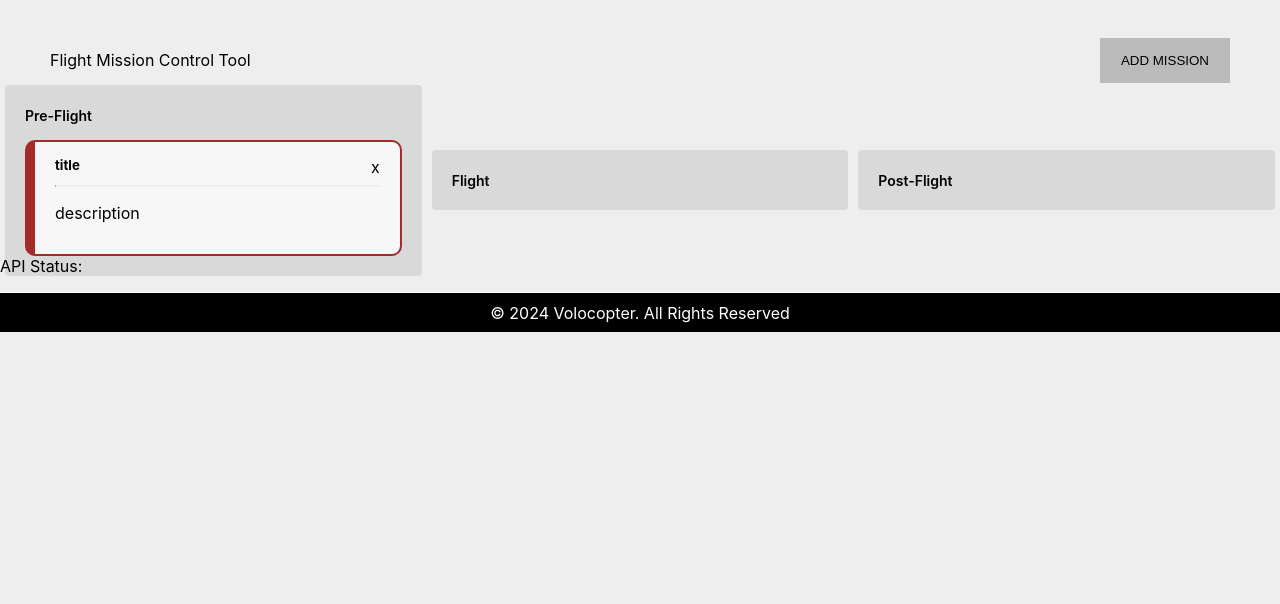
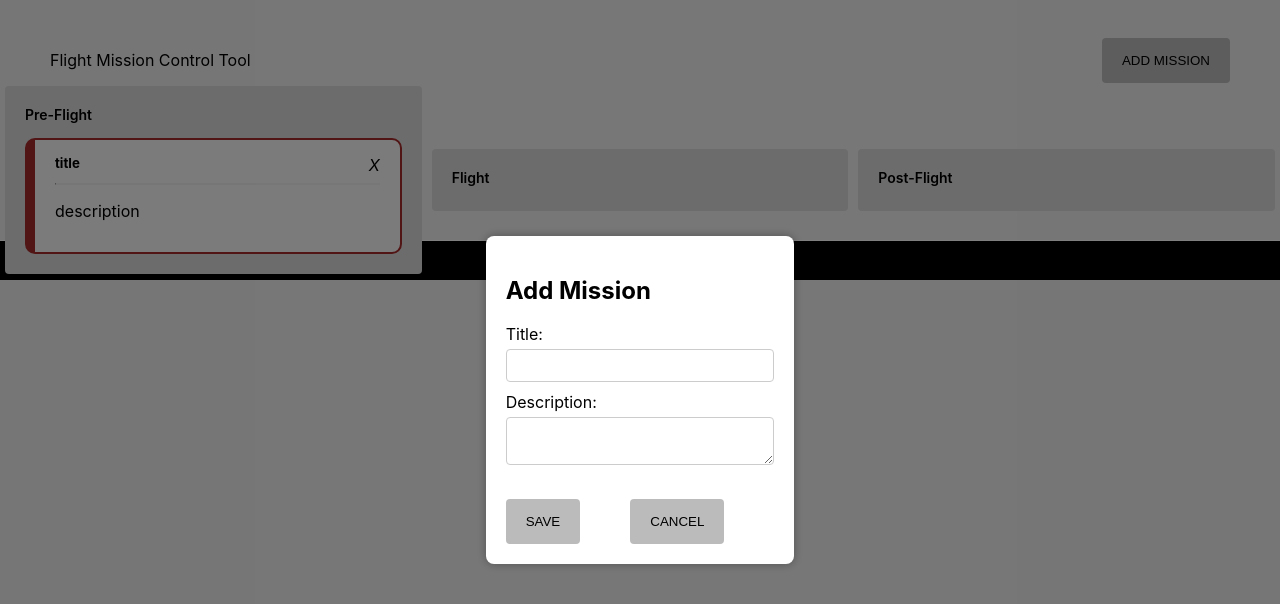
Before and after one commit to adilnesmith/volocopter, a React (Vite) app in the folder client/: page / in a window 1280 px wide. Both pictures are taken after a click on the button "ADD MISSION". Shown: the top 604 px of the page. Built offline with nearby package versions, Linux system fonts and the light colour scheme; no server answers.

Commit message:
feat: add/delete modal added

```diff
--- a/client/src/App.tsx
+++ b/client/src/App.tsx
@@ -3,23 +3,37 @@ import "./App.css"
 import Header from "./components/common/header";
 import Footer from "./components/common/footer/copyright";
 import Board from "./components/board";
+import Modal from "./components/modal";
+
 export const App = () => {
-	const [apiStatus, setApiStatus] = useState<string | null>(null);
+	const [showModal, setShowModal] = useState(false);
 
-	useEffect(() => {
-		fetch("/api/health")
-			.then((response) => response.json())
-			.then((data) => {
-				setApiStatus(data.status);
-			});
-	}, []);
+	const handleAddMission = () => {
+		setShowModal(true);
+	};
+
+	const handleSaveMission = (title: string, description: string) => {
+		// Logic to save the mission
+		setShowModal(false);
+	};
+
+	const handleCancel = () => {
+		setShowModal(false);
+	};
 
 	return (
 		<div>
-			<Header />
-			<Board />
-			<p>API Status: {apiStatus}</p>
+			<Header onAddMission={handleAddMission} />
+			<Board onAddMission={handleAddMission} /> {/* Pass down the function */}
 			<Footer />
+			{showModal && (
+				<Modal
+					mode="add"
+					title="Add Mission"
+					onSave={handleSaveMission}
+					onCancel={handleCancel}
+				/>
+			)}
 		</div>
 	);
 };
--- a/client/src/components/board/index.tsx
+++ b/client/src/components/board/index.tsx
@@ -2,12 +2,21 @@ import { FC } from 'react';
 import styles from './Board.module.scss';
 import Card from '../card';
 
-const Board: FC<{}> = () => {
+interface BoardProps {
+  onAddMission: () => void;
+  onDeleteMission: () => void;
+}
+
+const Board: FC<BoardProps> = ({ onAddMission, onDeleteMission }) => {
+  const dummyDeleteMission = () => {
+    console.log("Delete mission functionality is not implemented yet!");
+  };
+
   return (
     <section className={styles.wrapper}>
       <div className={styles.wrapper__columns__pre}>
         <label>pre-flight</label>
-        <Card />
+        <Card onAddMission={onAddMission} onDeleteMission={dummyDeleteMission} />
       </div>
       <div className={styles.wrapper__columns__in}>
         <label>flight</label>
@@ -16,7 +25,7 @@ const Board: FC<{}> = () => {
         <label>post-flight</label>
       </div>
     </section>
-  )
-}
+  );
+};
 
 export default Board;
--- a/client/src/components/card/index.tsx
+++ b/client/src/components/card/index.tsx
@@ -1,16 +1,47 @@
-import { FC } from 'react';
+import { FC, useState } from 'react';
 import styles from './Card.module.scss';
+import Modal from '../modal';
 
-const Card: FC<{}> = () => {
+interface CardProps {
+  onAddMission: () => void;
+  onDeleteMission: () => void;
+}
+
+const Card: FC<CardProps> = ({ onAddMission, onDeleteMission }) => {
+  const [showDeleteModal, setShowDeleteModal] = useState(false);
+
+  const handleDeleteClick = () => {
+    setShowDeleteModal(true);
+  };
+
+  const handleDeleteConfirm = () => {
+    onDeleteMission();
+    setShowDeleteModal(false);
+  };
+
+  const handleDeleteCancel = () => {
+    setShowDeleteModal(false);
+  };
+
   return (
+    <>
       <div className={styles.wrapper}>
         <div className={styles.wrapper__head}>
           <h5>title</h5>
-        <div>x</div>
+          <i onClick={handleDeleteClick}>X</i>
         </div>
         <hr />
         <p>description</p>
       </div>
+      {showDeleteModal && (
+        <Modal
+          mode="delete"
+          title="Mission Name"
+          onDelete={handleDeleteConfirm}
+          onCancel={handleDeleteCancel}
+        />
+      )}
+    </>
   );
 };
 
--- a/client/src/components/common/header/index.tsx
+++ b/client/src/components/common/header/index.tsx
@@ -1,17 +1,22 @@
-import { FC } from 'react'
+import { FC } from 'react';
 import { HEADER_TEXT, CTA } from '../../../lib/constants/Header';
-import styles from './Header.module.scss'
+import styles from './Header.module.scss';
 
-const Header: FC = () => {
+interface HeaderProps {
+  onAddMission: () => void;
+}
+
+const Header: FC<HeaderProps> = ({ onAddMission }) => {
   return (
     <header className={styles.wrapper}>
       <div className={styles.wrapper__columns__text}>
         {HEADER_TEXT}
       </div>
       <div className={styles.wrapper__columns__cta}>
-        <button>{CTA.title}</button>
+        <button onClick={onAddMission}>{CTA.title}</button>
       </div>
-    </header >
-  )
-}
+    </header>
+  );
+};
+
 export default Header;
--- /dev/null
+++ b/client/src/components/modal/Modal.module.scss
@@ -0,0 +1,49 @@
+.overlay {
+    position: fixed;
+    top: 0;
+    left: 0;
+    width: 100%;
+    height: 100%;
+    background-color: rgba(0, 0, 0, 0.5);
+    display: flex;
+    justify-content: center;
+    align-items: center;
+}
+
+.modal {
+    background-color: #fff;
+    padding: 20px;
+    border-radius: 8px;
+    box-shadow: 0 0 10px rgba(0, 0, 0, 0.3);
+}
+
+.buttonContainer {
+    display: flex;
+    justify-content: space-between;
+    margin-top: 20px;
+}
+
+button {
+    padding: 10px 20px;
+    border: none;
+    border-radius: 4px;
+    cursor: pointer;
+}
+
+button:hover {
+    background-color: #f0f0f0;
+}
+
+input,
+textarea {
+    width: 100%;
+    margin-bottom: 10px;
+    padding: 8px;
+    border: 1px solid #ccc;
+    border-radius: 4px;
+}
+
+label {
+    display: block;
+    margin-bottom: 5px;
+}
--- /dev/null
+++ b/client/src/components/modal/index.tsx
@@ -0,0 +1,59 @@
+import { FC, useState } from 'react';
+import styles from './Modal.module.scss';
+
+interface ModalProps {
+    mode: 'add' | 'delete'; // Mode to determine the purpose of the modal
+    title: string;
+    onDelete?: () => void; // onDelete function for deleting mission
+    onSave?: (title: string, description: string) => void; // onSave function for adding mission
+    onCancel: () => void;
+}
+
+const Modal: FC<ModalProps> = ({ mode, title, onDelete, onSave, onCancel }) => {
+    const [newTitle, setNewTitle] = useState('');
+    const [newDescription, setNewDescription] = useState('');
+
+    const handleSave = () => {
+        if (onSave) {
+            onSave(newTitle, newDescription);
+        }
+    };
+
+    const handleDelete = () => {
+        if (onDelete) {
+            onDelete();
+        }
+    };
+
+    const handleCancel = () => {
+        onCancel();
+    };
+
+    return (
+        <div className={styles.overlay}>
+            <div className={styles.modal}>
+                <h2>{mode === 'delete' ? 'Delete Mission' : 'Add Mission'}</h2>
+                {mode === 'delete' ? (
+                    <p>Are you sure you want to delete the mission "{title}"?</p>
+                ) : (
+                    <>
+                        <label>Title:</label>
+                        <input type="text" value={newTitle} onChange={(e) => setNewTitle(e.target.value)} />
+                        <label>Description:</label>
+                        <textarea value={newDescription} onChange={(e) => setNewDescription(e.target.value)} />
+                    </>
+                )}
+                <div className={styles.buttonContainer}>
+                    {mode === 'delete' ? (
+                        <button onClick={handleDelete}>Delete</button>
+                    ) : (
+                        <button onClick={handleSave}>Save</button>
+                    )}
+                    <button onClick={handleCancel}>Cancel</button>
+                </div>
+            </div>
+        </div>
+    );
+};
+
+export default Modal;
```
Lines whose indentation alone changed are shown as unchanged.
